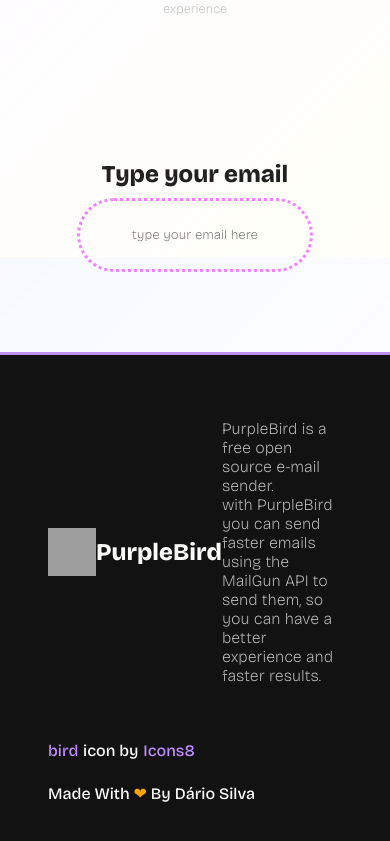
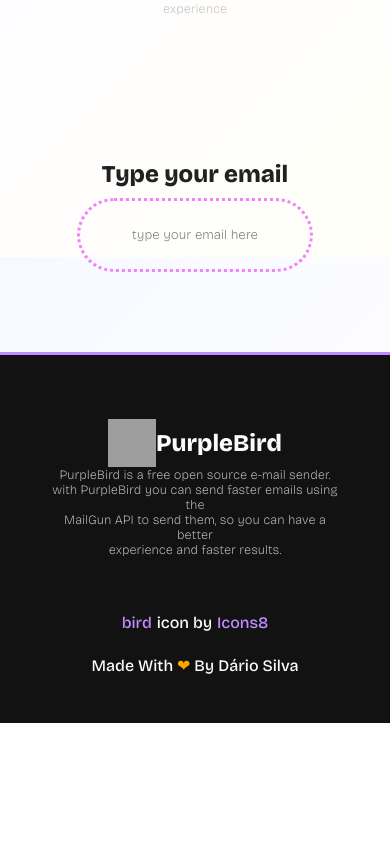
Before and after one commit to DevDario/PurpleBird, a React (Vite) app: page / in a window 390 px wide. Shown: the part 3119-3960 px from the top of the page. After the commit the page ends 3842 px from the top, so only its background shows below. Built offline with nearby package versions, Linux system fonts and the light colour scheme; grey boxes are pictures that could not be loaded.

Commit message:
💅🏻STYLE: adapted for mobile views

```diff
--- a/src/layout/Footer.module.css
+++ b/src/layout/Footer.module.css
@@ -50,3 +50,26 @@
 .credits .hearth{
     color:orange;
 }
+
+@media only screen and (max-width: 768px){
+
+    .footerContainer .about{
+        display:flex;
+        flex-direction: column;
+        justify-content: center;
+    }
+
+    .about .aboutDescription{
+        font-size:.8em;
+        text-align:center;
+        align-self: center;
+        align-items: center;
+    }
+
+    .credits,
+    .iconsSource{
+        display:flex;
+        justify-content: center;
+    }
+
+}
```
